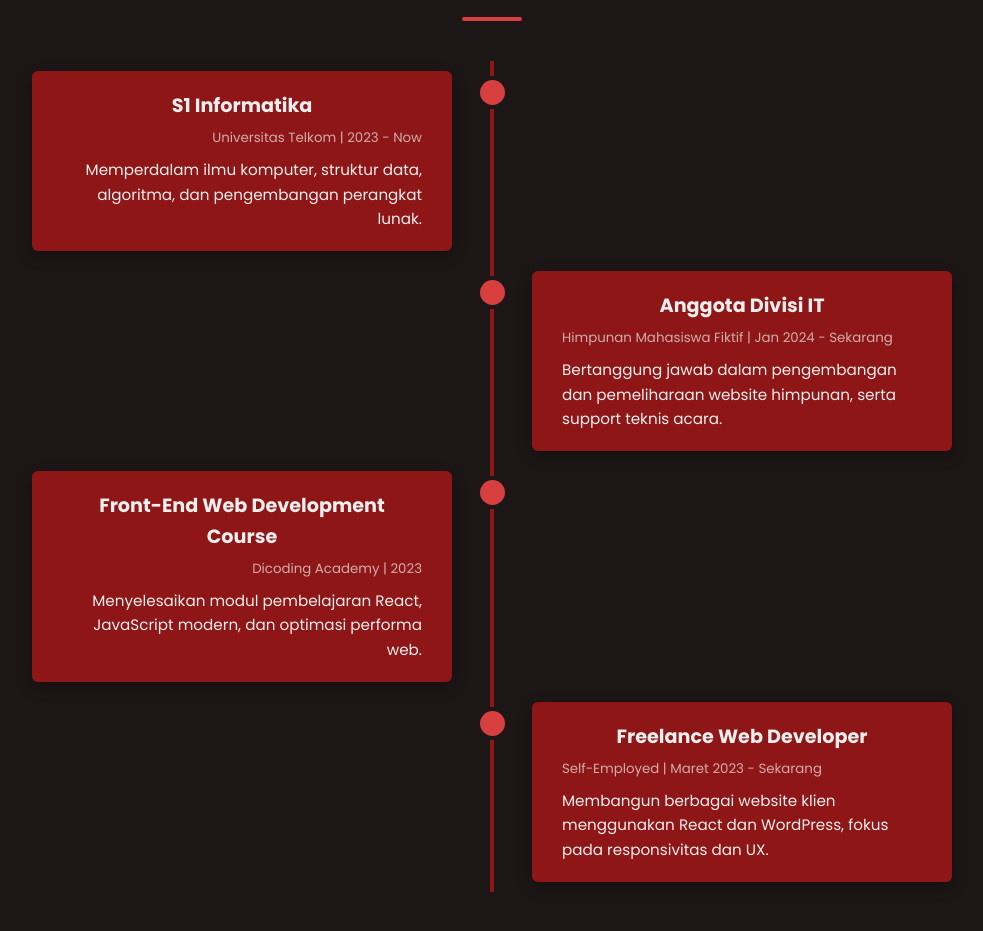
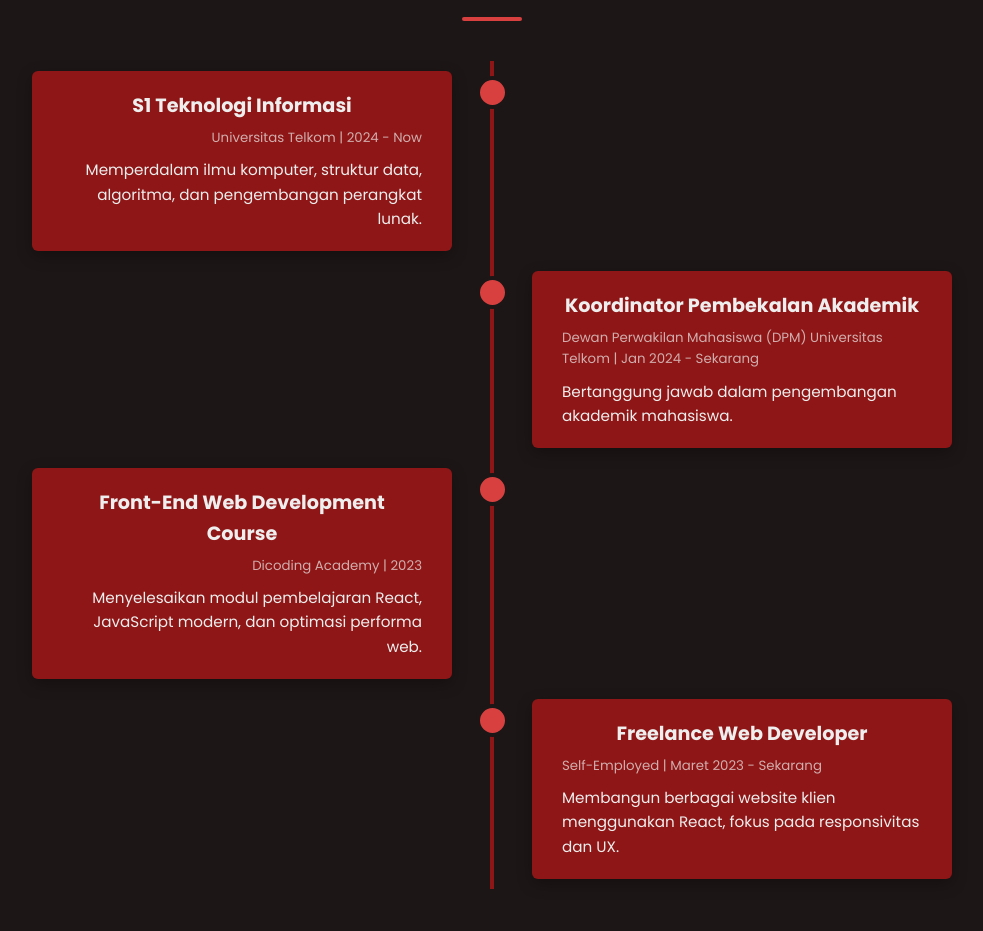
Before and after one commit to SulthanAndyno/Hello-Project---103062400023---Sulthan-Hafizh-Andyno, a React (Create React App) app: page / in a window 1280 px wide. Shown: the part 4152-5083 px from the top of the page, without its empty margins (148-1131 px from the left). Built offline with nearby package versions, Linux system fonts and the light colour scheme.

Commit message:
perubahan experince education

```diff
--- a/src/components/ExperienceEducation.js
+++ b/src/components/ExperienceEducation.js
@@ -11,18 +11,18 @@ const ExperienceEducation = () => {
   const timelineData = [
     {
       type: 'education',
-      title: 'S1 Informatika',
+      title: 'S1 Teknologi Informasi',
       institution: 'Universitas Telkom',
-      period: '2023 - Now',
+      period: '2024 - Now',
       description: 'Memperdalam ilmu komputer, struktur data, algoritma, dan pengembangan perangkat lunak.',
       side: 'left',
     },
     {
       type: 'experience',
-      title: 'Anggota Divisi IT',
-      institution: 'Himpunan Mahasiswa Fiktif',
+      title: 'Koordinator Pembekalan Akademik',
+      institution: 'Dewan Perwakilan Mahasiswa (DPM) Universitas Telkom',
       period: 'Jan 2024 - Sekarang',
-      description: 'Bertanggung jawab dalam pengembangan dan pemeliharaan website himpunan, serta support teknis acara.',
+      description: 'Bertanggung jawab dalam pengembangan akademik mahasiswa.',
       side: 'right',
     },
     {
@@ -38,7 +38,7 @@ const ExperienceEducation = () => {
       title: 'Freelance Web Developer',
       institution: 'Self-Employed',
       period: 'Maret 2023 - Sekarang',
-      description: 'Membangun berbagai website klien menggunakan React dan WordPress, fokus pada responsivitas dan UX.',
+      description: 'Membangun berbagai website klien menggunakan React, fokus pada responsivitas dan UX.',
       side: 'right',
     },
   ];
```
